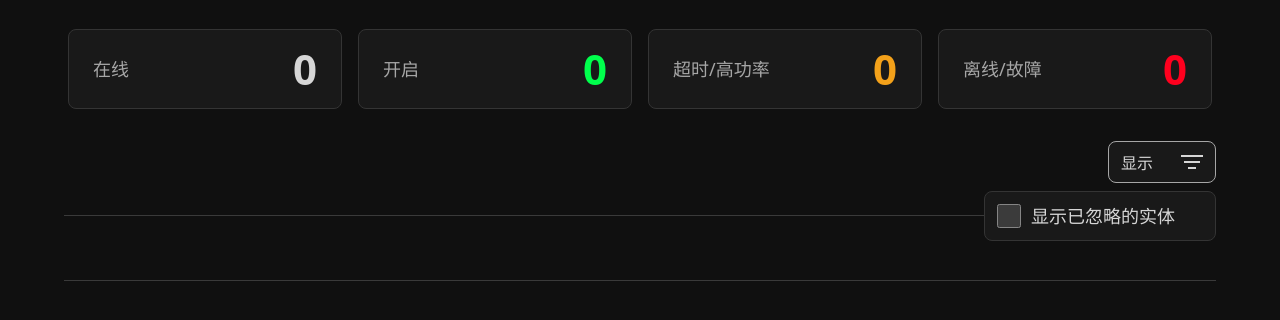
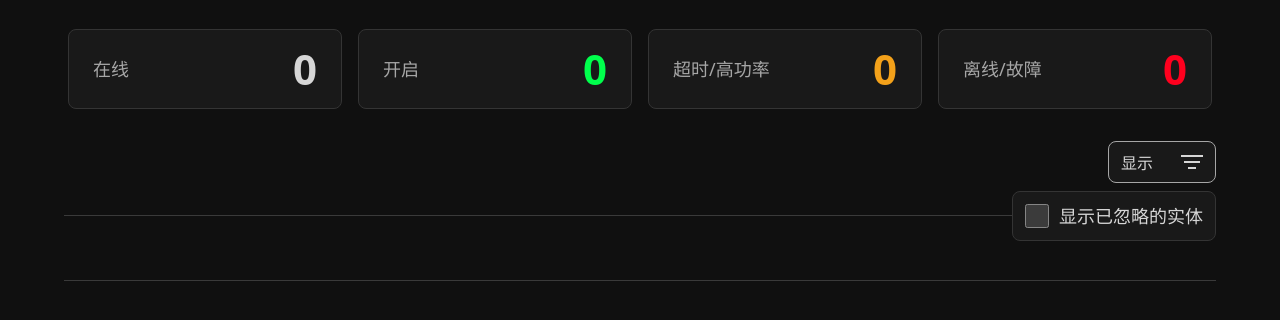
Before and after one commit to to21github/whole-house-status, a website: page whole_house_status/public/index.html in a window 1280 px wide. Both pictures are taken after a click on the heading "显示". Shown: the part 90-410 px from the top of the page. Drawn offline with Linux system fonts and the light colour scheme.

Commit message:
style: fit ignored entity menu to content

```diff
--- a/whole_house_status/public/styles.css
+++ b/whole_house_status/public/styles.css
@@ -205,7 +205,7 @@ button {
   top: calc(100% + 8px);
   right: 0;
   display: flex;
-  width: 232px;
+  width: max-content;
   align-items: center;
   gap: 10px;
   padding: 12px;
@@ -215,6 +215,7 @@ button {
   color: var(--text);
   font-size: 18px;
   line-height: 1.3;
+  white-space: nowrap;
   cursor: pointer;
 }
 
```
Also changed, not shown: whole_house_status/test/frontend.spec.js (+18 -1 lines).
